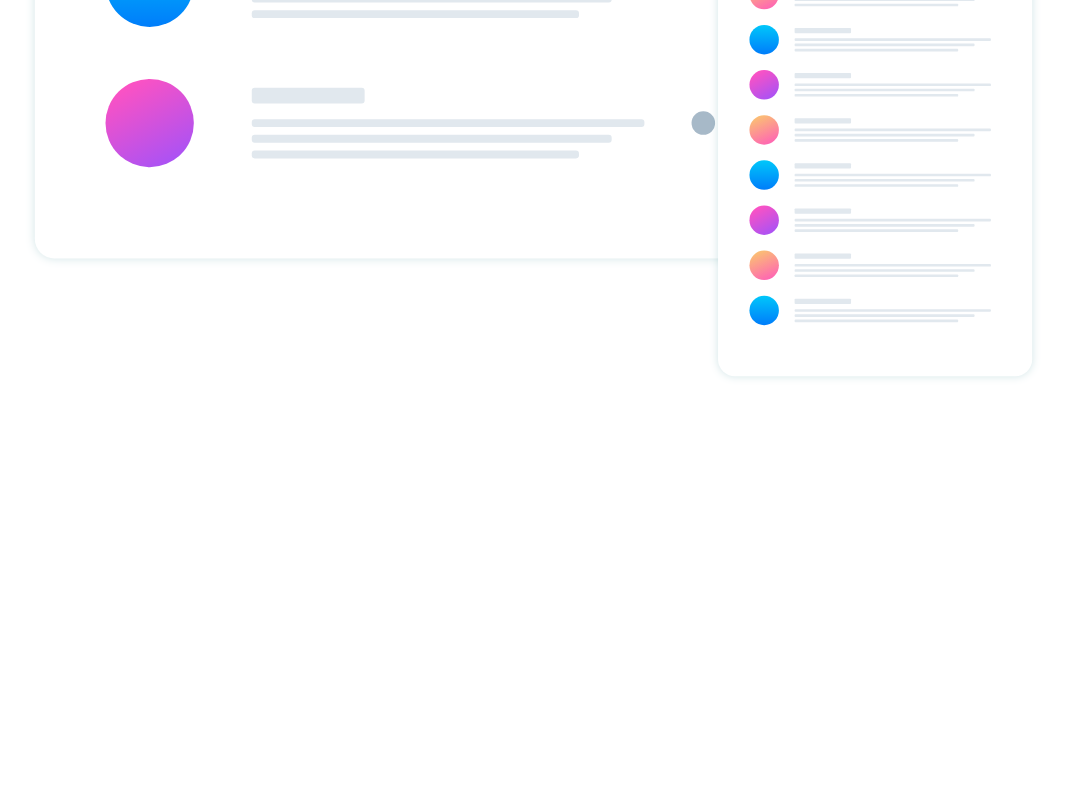
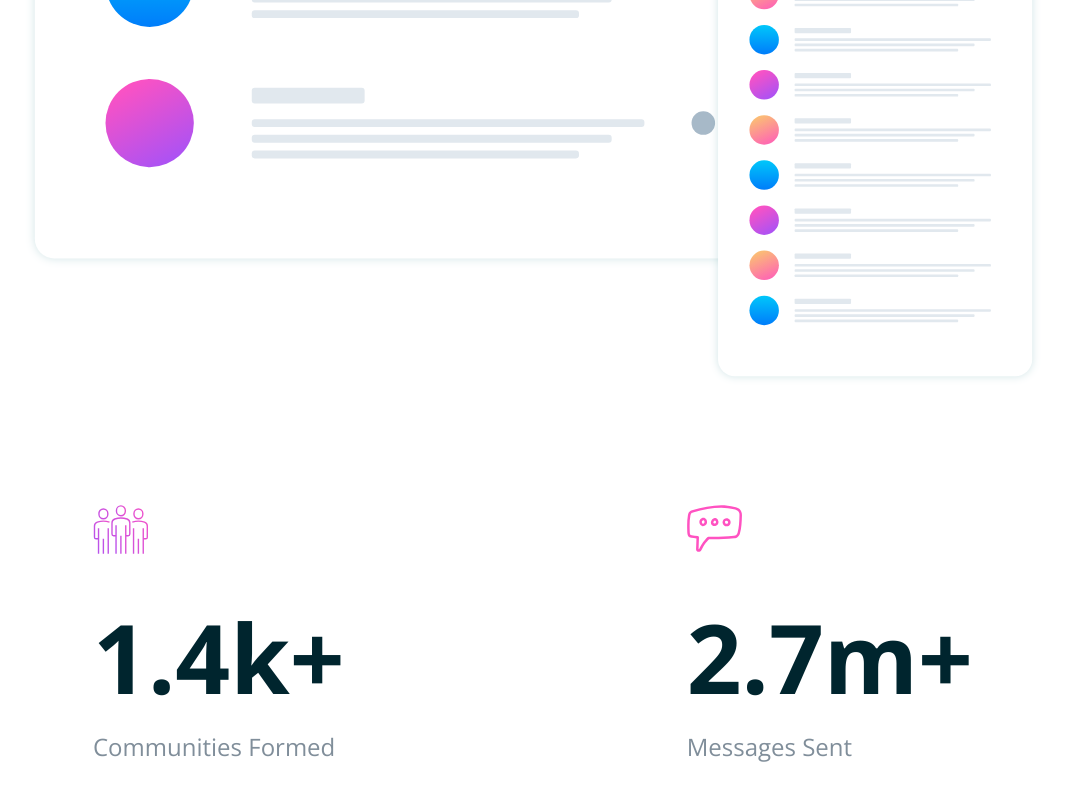
Before and after one commit to annaindistress/frontend-mentor-huddle-landing-page-with-curved-sections, a website: page src/index.html in a window 1280 px wide. Shown: the part 1114-1914 px from the top of the page, without its empty margins (107-1173 px from the left). Before the commit the page ends 1619 px from the top, so only its background shows below. Drawn offline with nearby package versions, Linux system fonts and the light colour scheme; files that its build step writes are made by us from their sources.

Commit message:
Add stats section

```diff
--- a/src/index.html
+++ b/src/index.html
@@ -26,6 +26,19 @@
         <a class="promo__button button button--large" href="#">Get started for free</a>
       </div>
     </section>
+    <section class="stats">
+      <h2 class="visually-hidden">Our stats</h2>
+      <ul class="stats__list">
+        <li class="stats__item stats__item--community">
+          <span class="stats__data">1.4k+</span>
+          <span class="stats__desc">Communities formed</span>
+        </li>
+        <li class="stats__item stats__item--message">
+          <span class="stats__data">2.7m+</span>
+          <span class="stats__desc">Messages sent</span>
+        </li>
+      </ul>
+    </section>
   </main>
 </body>
 </html>
--- /dev/null
+++ b/src/styles/components/stats.scss
@@ -0,0 +1,63 @@
+.stats {
+  &__list {
+    display: grid;
+    gap: 88px;
+    max-width: 180px;
+    margin: 0 auto;
+    padding: 0;
+    list-style: none;
+  }
+
+  &__item {
+    padding-top: 50px;
+    background-repeat: no-repeat;
+    background-position: top left;
+    background-size: 27px;
+
+    &--community {
+      background-image: url('../images/icon-communities.svg');
+    }
+
+    &--message {
+      background-image: url('../images/icon-messages.svg');
+    }
+  }
+
+  &__data {
+    display: block;
+    font-weight: 700;
+    font-size: 60px;
+  }
+
+  &__desc {
+    font-size: 15px;
+    text-transform: capitalize;
+    text-align: center;
+    color: $color-basic-grey;
+  }
+}
+
+@media (min-width: 1200px) {
+  .stats {
+    margin-bottom: 133px;
+
+    &__list {
+      grid-template-columns: repeat(2, 1fr);
+      gap: 341px;
+      max-width: 880px;
+    }
+
+    &__item {
+      padding-top: 80px;
+      background-size: 56px;
+    }
+
+    &__data {
+      font-size: 96px;
+    }
+
+    &__desc {
+      font-size: 24px;
+    }
+  }
+}
--- a/src/styles/style.scss
+++ b/src/styles/style.scss
@@ -6,3 +6,4 @@
 @import './components/page.scss';
 @import './components/header.scss';
 @import './components/promo.scss';
+@import './components/stats.scss';
--- a/src/styles/variables.scss
+++ b/src/styles/variables.scss
@@ -5,3 +5,4 @@ $color-primary: #ff52c1;
 $color-primary-hover: #ff8ed7;
 
 $color-basic-black: #00252e;
+$color-basic-grey: #808e9a;
```
Also changed, not shown: src/images/icon-communities.svg (added), src/images/icon-messages.svg (added).
